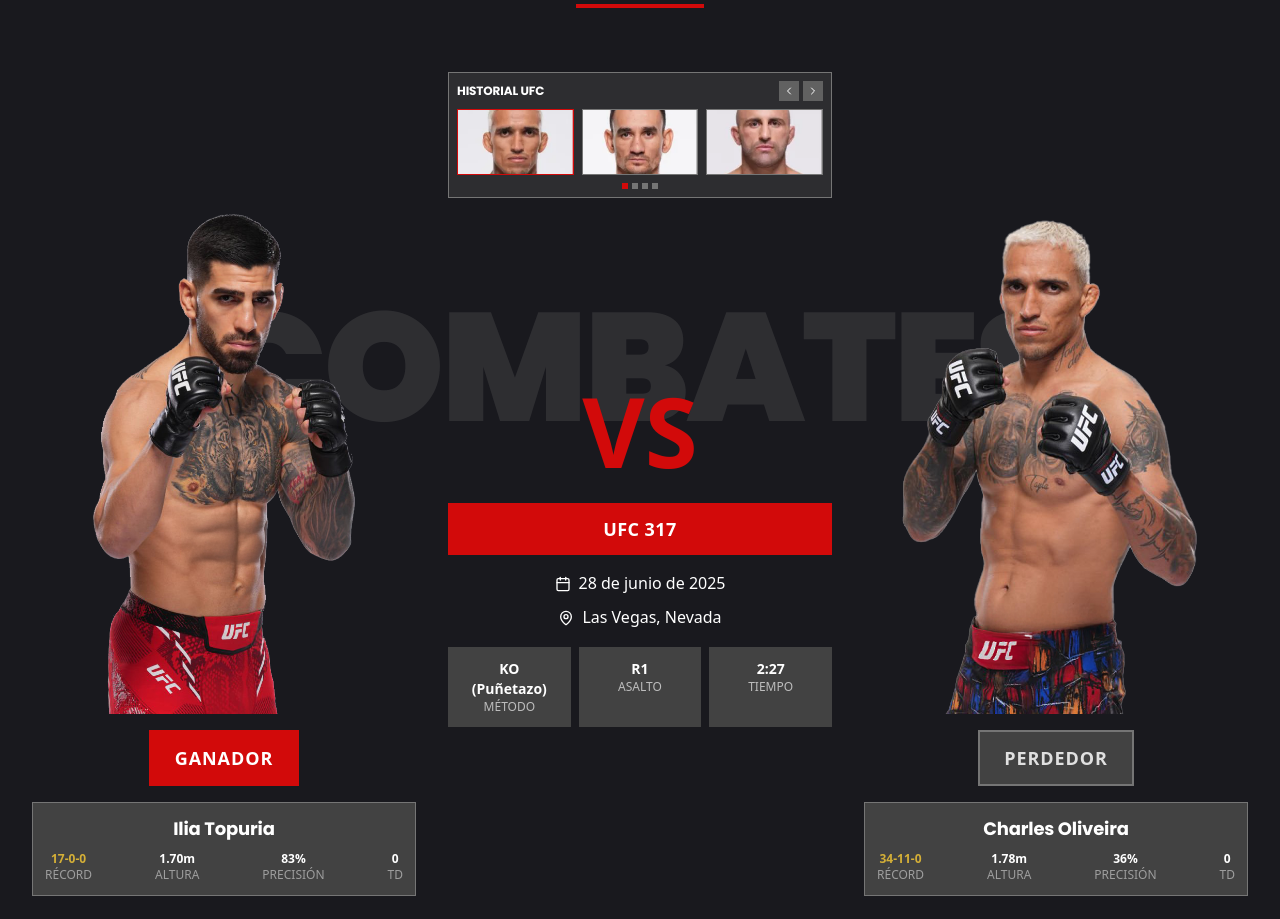
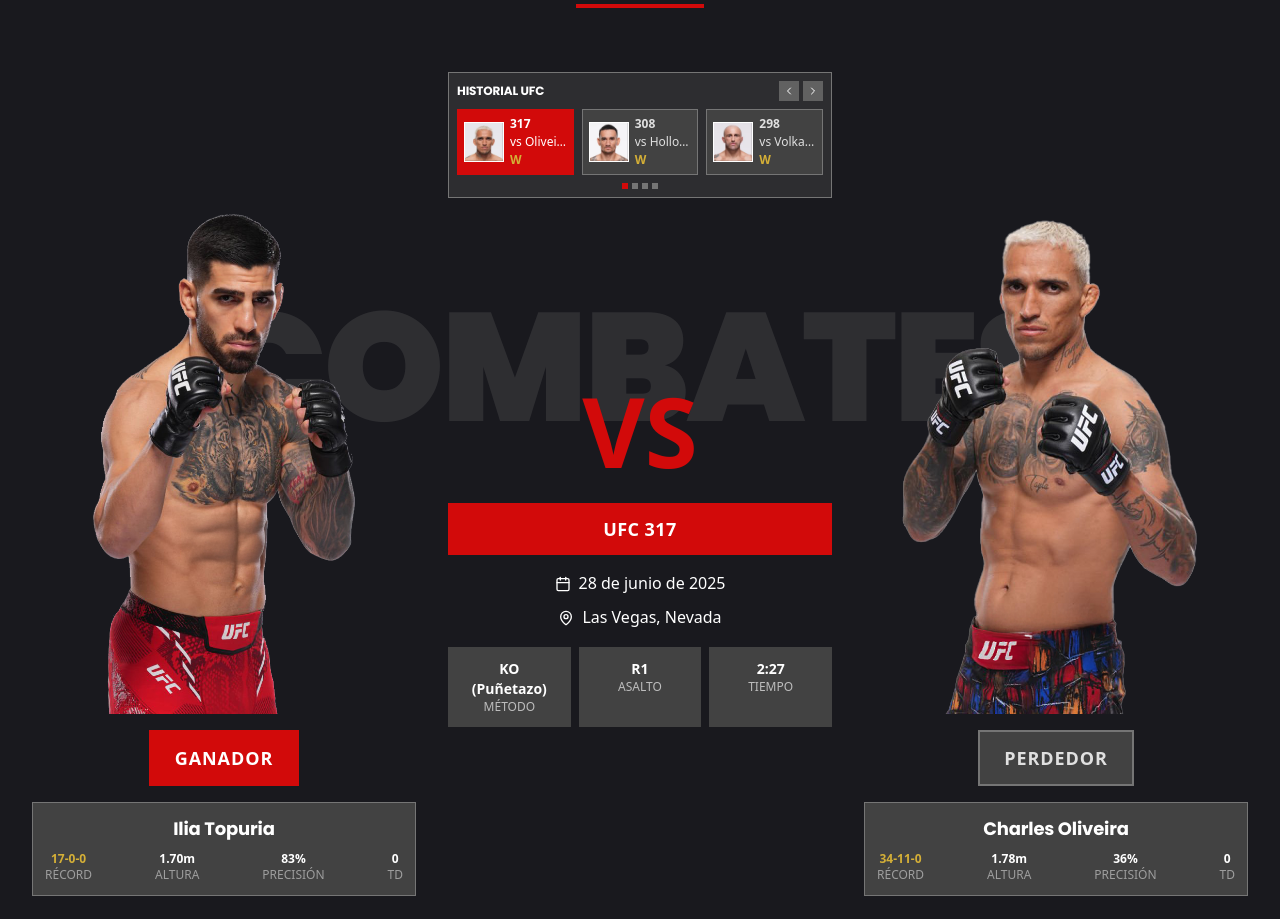
Before and after one commit to sebastiangrl/topuria-website, a Next.js app: page / in a window 1280 px wide. Shown: the part 2640-3559 px from the top of the page. Built offline with nearby package versions, Linux system fonts and the light colour scheme.

Commit message:
Slider Fix

```diff
--- a/src/components/sections/fight-slider.tsx
+++ b/src/components/sections/fight-slider.tsx
@@ -116,7 +116,7 @@
             )}
           >
             {/* Opponent Face - A la izquierda y MÁS GRANDE */}
-            <div className="flex-shrink-0 w-10 h-10 border border-white bg-gray-900 overflow-hidden">
+            <div className="flex-shrink-0 w-10 h-10 border border-white bg-gray-900 overflow-hidden relative">
               <Image
                 src={`/images/faces/face-${pelea.oponente.toLowerCase().replace(' ', '-')}.webp`}
                 alt={`${pelea.oponente} face`}
```
